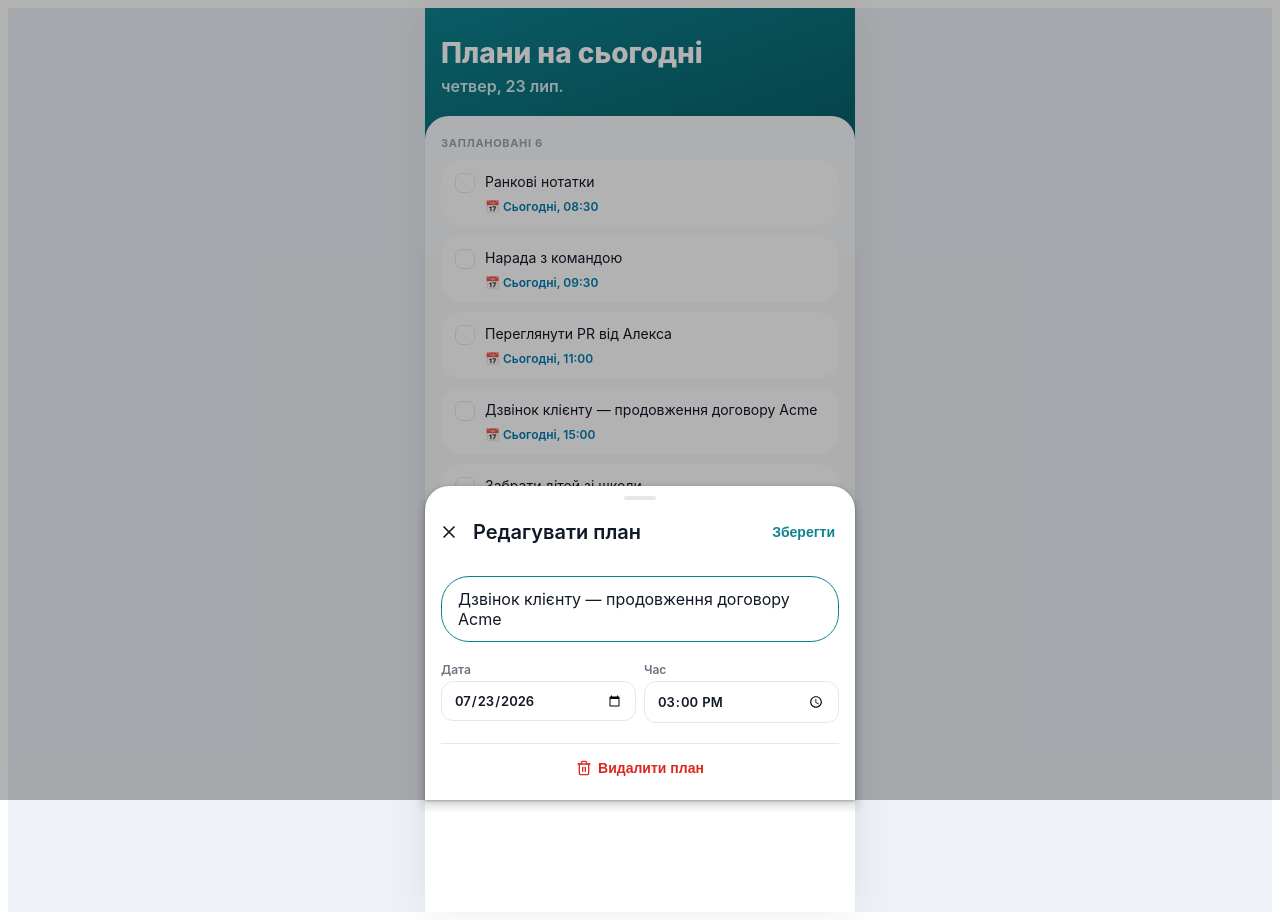
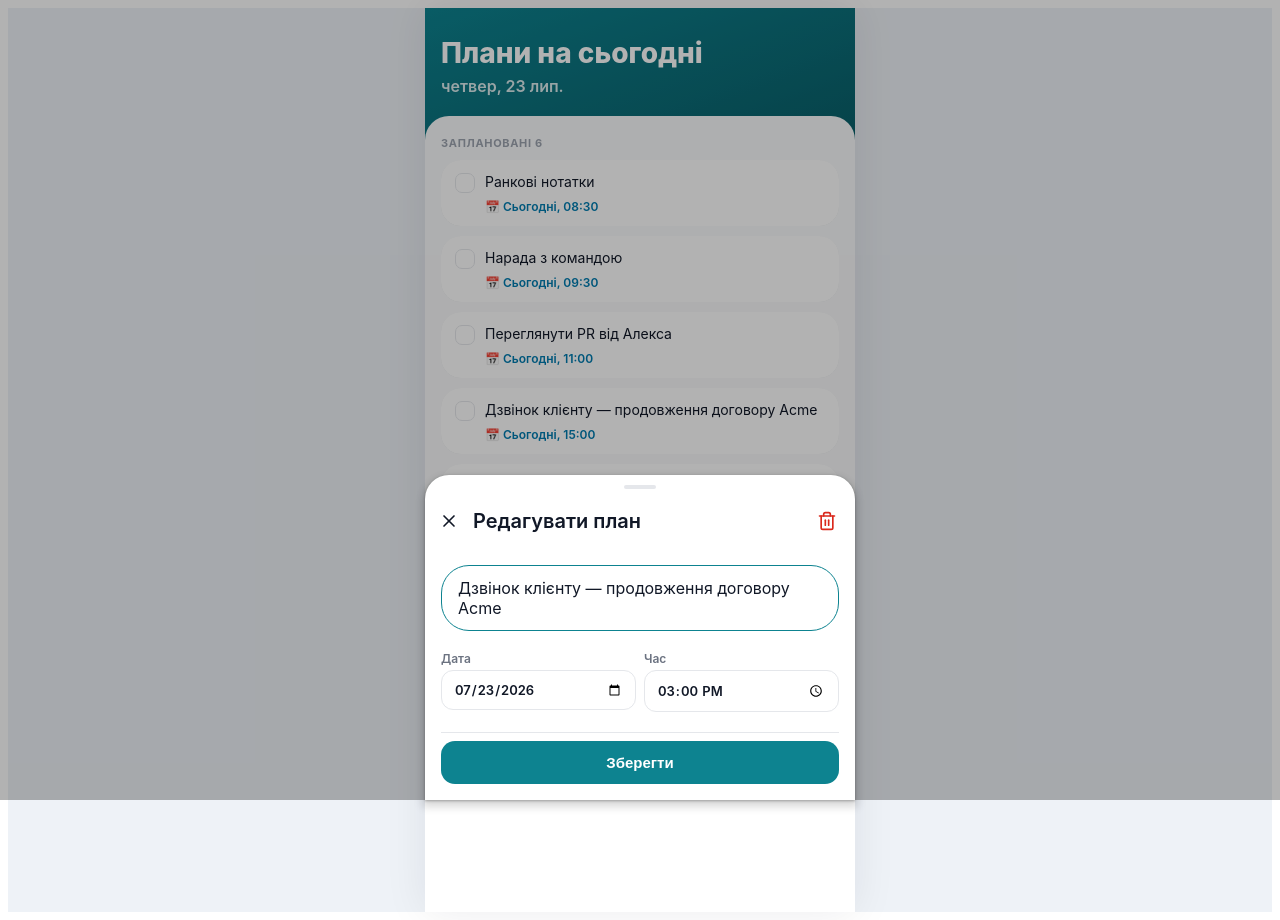
Before and after one commit to OlgaGladyr/AI-planner, a React (Vite) app: page / in a window 1280 px wide. Both pictures are taken after a click on the element 640 px from the left and 421 px from the top of the page. Built offline with nearby package versions, Linux system fonts and the light colour scheme.

Commit message:
Add files via upload

```diff
--- a/src/AIPlanner.jsx
+++ b/src/AIPlanner.jsx
@@ -386,7 +386,9 @@ function TaskRow({ task, today, justMoved, metaVariant = "default", onSave, onDi
                 <X size={20} />
               </button>
               <span style={{ flex: 1, fontSize: 20, fontWeight: 600, color: COLOR.ink }}>Редагувати план</span>
-              <button type="button" onClick={save} style={{ border: "none", background: "none", color: COLOR.teal, fontSize: 14, fontWeight: 600, cursor: "pointer", padding: "10px 12px" }}>Зберегти</button>
+              <button type="button" onClick={() => { setEditing(false); onDiscard(); }} aria-label="Видалити план" style={{ border: "none", background: "none", color: COLOR.error, cursor: "pointer", width: 40, height: 40, borderRadius: "50%", display: "flex", alignItems: "center", justifyContent: "center", flex: "none" }}>
+                <Trash2 size={20} />
+              </button>
             </div>
 
             <div style={{ display: "flex", flexDirection: "column", gap: 20, padding: 16 }}>
@@ -409,8 +411,8 @@ function TaskRow({ task, today, justMoved, metaVariant = "default", onSave, onDi
               </div>
 
               <div style={{ display: "flex", justifyContent: "center", paddingTop: 8, borderTop: `1px solid ${COLOR.line}` }}>
-                <button type="button" onClick={() => { setEditing(false); onDiscard(); }} aria-label="Видалити план" style={{ display: "flex", alignItems: "center", gap: 6, border: "none", background: "none", color: COLOR.error, fontSize: 14, fontWeight: 600, cursor: "pointer", padding: "8px 12px" }}>
-                  <Trash2 size={16} /> Видалити план
+                <button type="button" onClick={save} style={{ width: "100%", border: "none", background: COLOR.teal, color: "#fff", fontSize: 15, fontWeight: 700, borderRadius: 14, padding: "13px 0", cursor: "pointer" }}>
+                  Зберегти
                 </button>
               </div>
             </div>
@@ -990,7 +992,9 @@ export default function AIPlanner() {
                       <button key={d.offset} type="button" disabled={d.isPast}
                         onClick={() => setUpcomingDay((cur) => (cur === d.offset ? null : d.offset))}
                         style={{
-                          flex: "none", width: 48, height: 72, borderRadius: 999, border: "none",
+                          flex: "none", width: 48, height: 72, borderRadius: 999,
+                          border: d.isToday ? "2px solid #fff" : "none",
+                          boxSizing: "border-box",
                           cursor: d.isPast ? "not-allowed" : "pointer",
                           background: sel ? COLOR.tealInk : "transparent",
                           color: sel ? "#b9f2f8" : "#fff",
```
